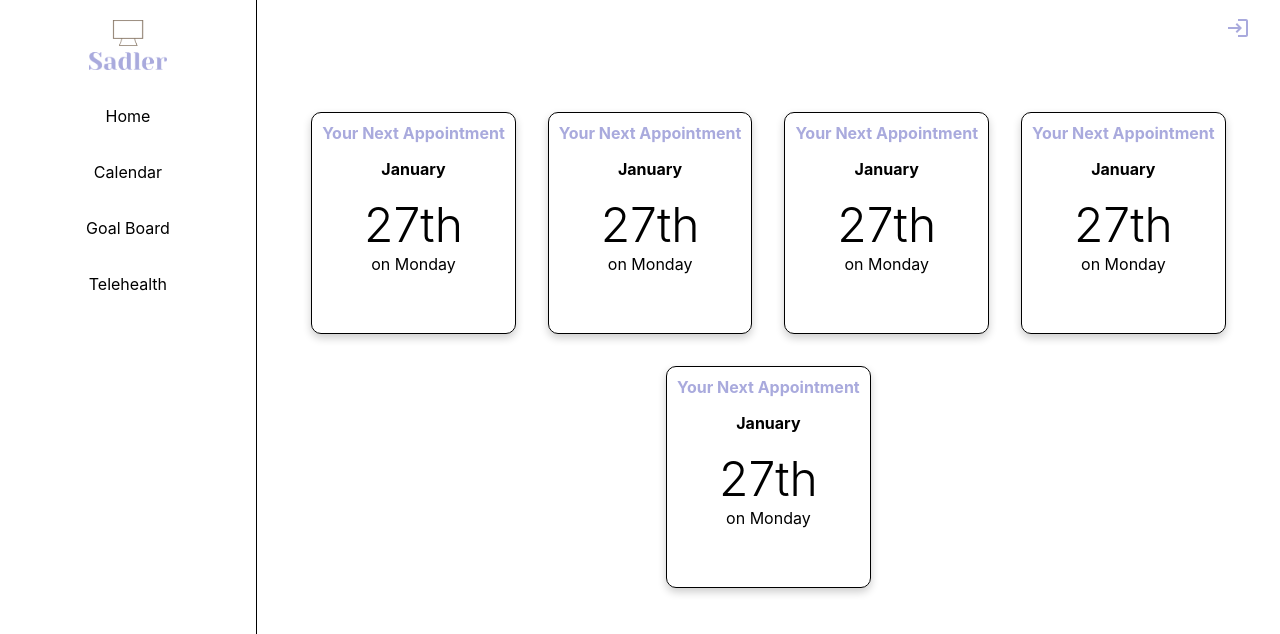
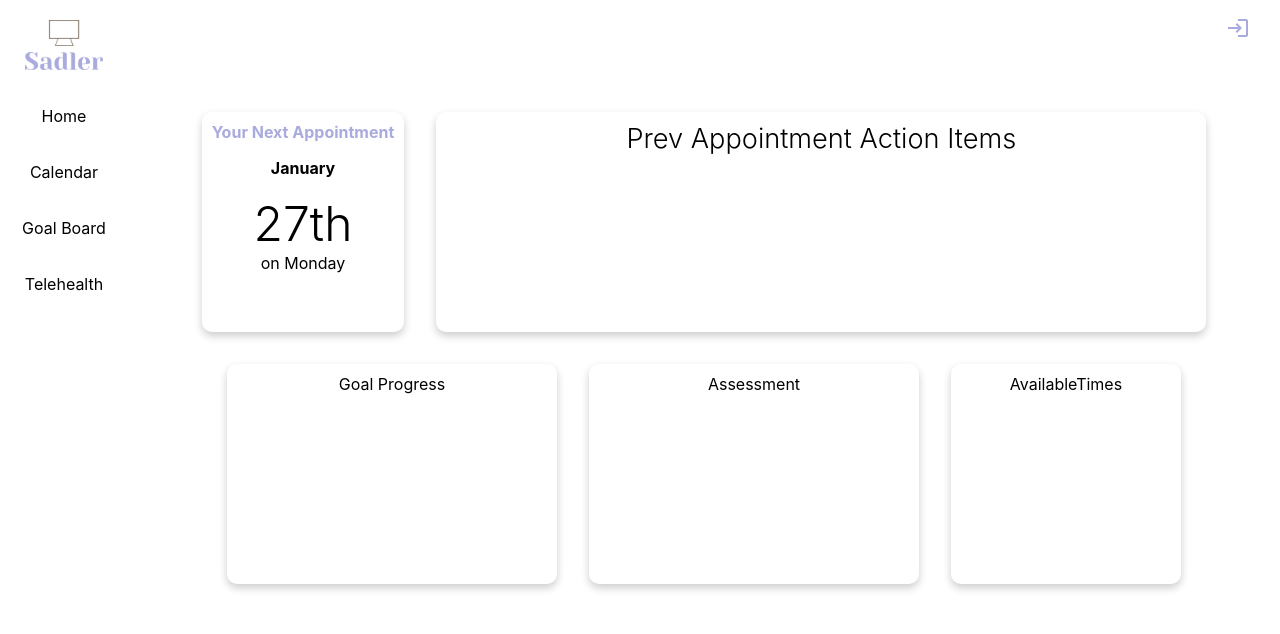
Before and after one commit to Jalyndboyd1/therapy-board, a React (Create React App) app: page / in a window 1280 px wide. Shown: the top 634 px of the page. Built offline with nearby package versions, Linux system fonts and the light colour scheme.

Commit message:
Feature: Setup Routes

```diff
--- /dev/null
+++ b/src/Components/cards/ActionItems.js
@@ -0,0 +1,31 @@
+import React from "react";
+
+function ActionItems() {
+  const cardStyle = {
+    padding: "10px",
+    borderRadius: "10px",
+    // border: "1px solid",
+    boxShadow: "0 4px 8px 0 rgba(0,0,0,0.2)",
+    height: "200px",
+    margin: "1rem",
+    display: "flex",
+    alignItems: "center",
+    flexDirection: "column",
+    width: "750px"
+  };
+
+  return (
+    <div className="actionItems" style={cardStyle}>
+      <h3
+        style={{
+          fontWeight: "300",
+          fontSize:'1.7rem'
+        }}
+      >
+        Prev Appointment Action Items
+      </h3>
+    </div>
+  );
+}
+
+export default ActionItems;
--- /dev/null
+++ b/src/Components/cards/Assessment.js
@@ -0,0 +1,21 @@
+import React from 'react'
+
+function Assessment() {
+    const cardStyle = {
+        padding: "10px",
+        borderRadius: "10px",
+        // border: "1px solid",
+        boxShadow: "0 4px 8px 0 rgba(0,0,0,0.2)",
+        height: "200px",
+        margin: "1rem",
+        display: "flex",
+        alignItems: "center",
+        flexDirection: "column",
+        width: "310px"
+      };
+  return (
+    <div style={cardStyle}>Assessment</div>
+  )
+}
+
+export default Assessment
--- /dev/null
+++ b/src/Components/cards/AvailableTimes.js
@@ -0,0 +1,21 @@
+import React from 'react'
+
+function AvailableTimes() {
+    const cardStyle = {
+        padding: "10px",
+        borderRadius: "10px",
+        // border: "1px solid",
+        boxShadow: "0 4px 8px 0 rgba(0,0,0,0.2)",
+        height: "200px",
+        margin: "1rem",
+        display: "flex",
+        alignItems: "center",
+        flexDirection: "column",
+        width: "210px"
+      };
+  return (
+    <div style={cardStyle}>AvailableTimes</div>
+  )
+}
+
+export default AvailableTimes
--- /dev/null
+++ b/src/Components/cards/GoalProgress.js
@@ -0,0 +1,21 @@
+import React from 'react'
+
+function GoalProgress() {
+    const cardStyle = {
+        padding: "10px",
+        borderRadius: "10px",
+        // border: "1px solid",
+        boxShadow: "0 4px 8px 0 rgba(0,0,0,0.2)",
+        height: "200px",
+        margin: "1rem",
+        display: "flex",
+        alignItems: "center",
+        flexDirection: "column",
+        width: "310px"
+      };
+  return (
+    <div className='goalProgress' style={cardStyle}>Goal Progress</div>
+  )
+}
+
+export default GoalProgress
--- a/src/Components/cards/NextAppointment.js
+++ b/src/Components/cards/NextAppointment.js
@@ -4,7 +4,7 @@ function NextAppointment() {
   const cardStyle = {
     padding: "10px",
     borderRadius: "10px",
-    border: "1px solid",
+    // border: "1px solid",
     boxShadow: "0 4px 8px 0 rgba(0,0,0,0.2)",
     height: "200px",
     margin: "1rem",
--- a/src/containers/Display.js
+++ b/src/containers/Display.js
@@ -1,6 +1,7 @@
 import "./css/Display.css";
 import DisplayHeader from "./DisplayHeader";
 import Home from "./pages/Home";
+import { Routes, Route } from "react-router-dom";
 
 export default function Display() {
   return (
@@ -8,7 +9,9 @@ export default function Display() {
       {/* Header */}
       <DisplayHeader />
       {/* Set Routes */}
-      <Home />
+      <Routes>
+        <Route path="/" element={<Home/>}/>
+      </Routes>
     </div>
   );
 }
--- a/src/containers/css/Display.css
+++ b/src/containers/css/Display.css
@@ -1,3 +1,3 @@
 .display {
-    flex: 0.8;
+    flex: 0.9;
   }
--- a/src/containers/css/Sidebar.css
+++ b/src/containers/css/Sidebar.css
@@ -1,7 +1,7 @@
 .sidebar {
-  flex: 0.2;
+  flex: 0.1;
   height: 100vh;
-  border-right: 1px solid;
+  /* border-right: 1px solid; */
 }
 
 .sidebar__header {
--- a/src/containers/pages/Home.js
+++ b/src/containers/pages/Home.js
@@ -1,20 +1,23 @@
 import React from "react";
+import ActionItems from "../../Components/cards/ActionItems";
+import Assessment from "../../Components/cards/Assessment";
+import AvailableTimes from "../../Components/cards/AvailableTimes";
+import GoalProgress from "../../Components/cards/GoalProgress";
 import NextAppointment from "../../Components/cards/NextAppointment";
-import "./css/Home.css"
+import "./css/Home.css";
 
 function Home() {
   return (
     <div className="home">
-      {/* Hold Different Components */}
+      {/* Next Appointment Date */}
       <NextAppointment />
-      <NextAppointment />
-      <NextAppointment />
-      <NextAppointment />
-      <NextAppointment />
-      {/* Next Appointment Date */}
       {/* Action Items Specific Appointment */}
+      <ActionItems />
       {/* Goal Progress */}
+      <GoalProgress />
+      <Assessment />
       {/* Therapist Availabilities */}
+      <AvailableTimes />
     </div>
   );
 }
```
